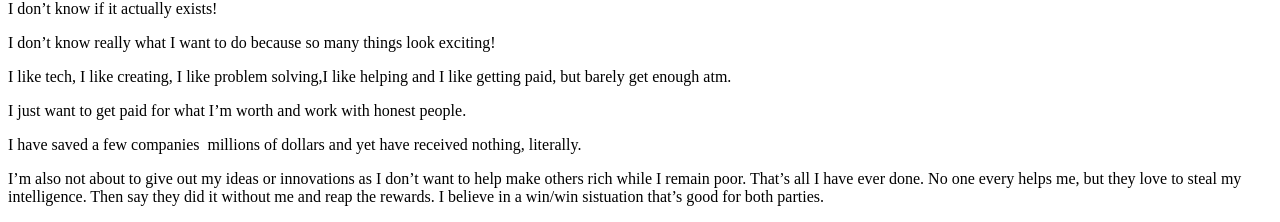
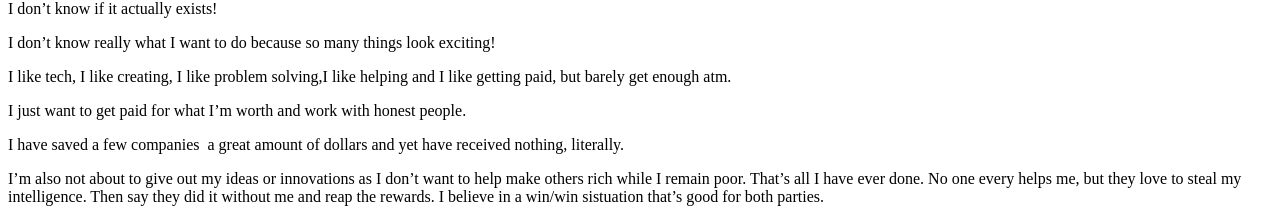
Before and after one commit to s3737820/s3737820.github.io, a plain HTML site: page index.html in a window 1280 px wide. Shown: the part 1040-1262 px from the top of the page. Drawn offline with Linux system fonts and the light colour scheme.

Commit message:
Add files via upload

```diff
--- a/index.html
+++ b/index.html
@@ -147,7 +147,7 @@ just want to get paid for what I&#8217;m worth and work with honest people.<u1:p
 
 
 <p class="MsoNormal" style="">I
-have saved a few companies &nbsp;millions of dollars and yet have received
+have saved a few companies &nbsp;a great amount of dollars and yet have received
 nothing, literally.<u1:p></u1:p><o:p></o:p></p>
 
 
```
